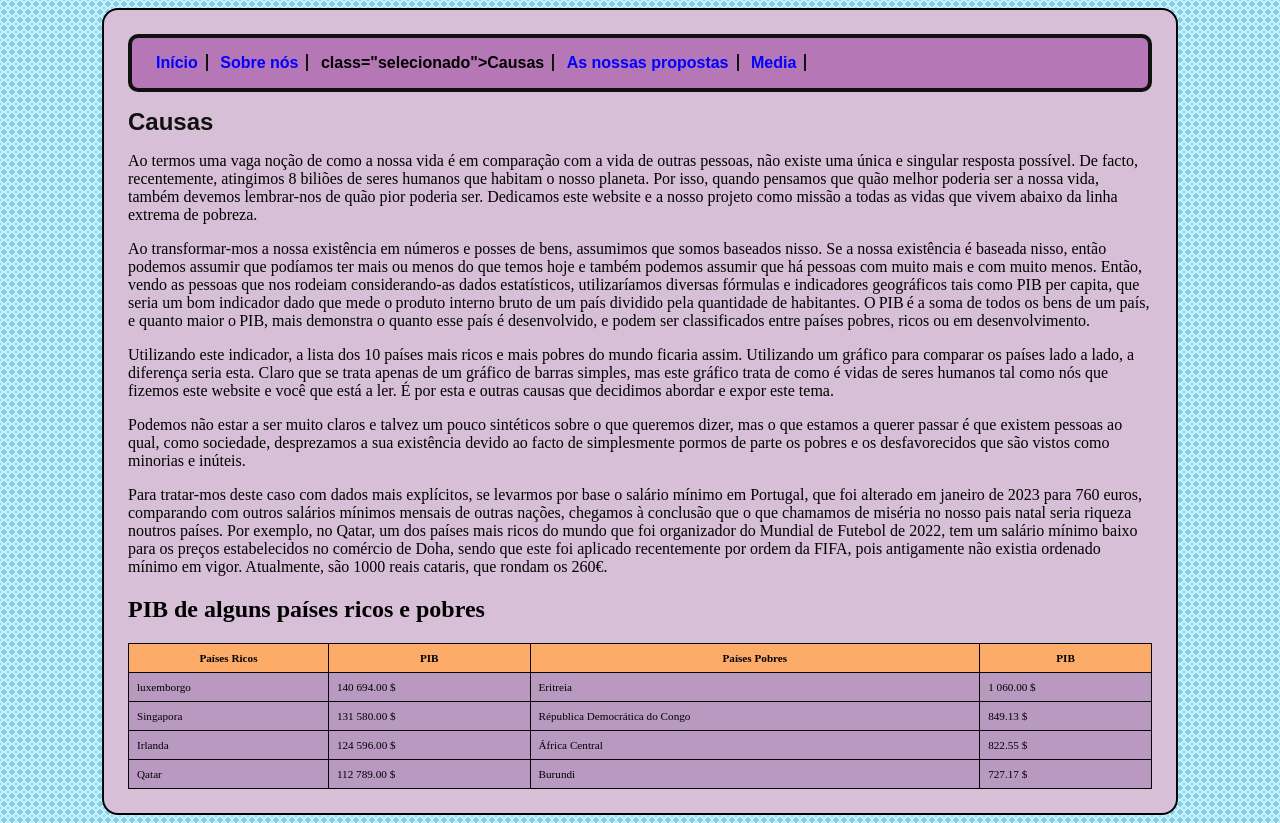
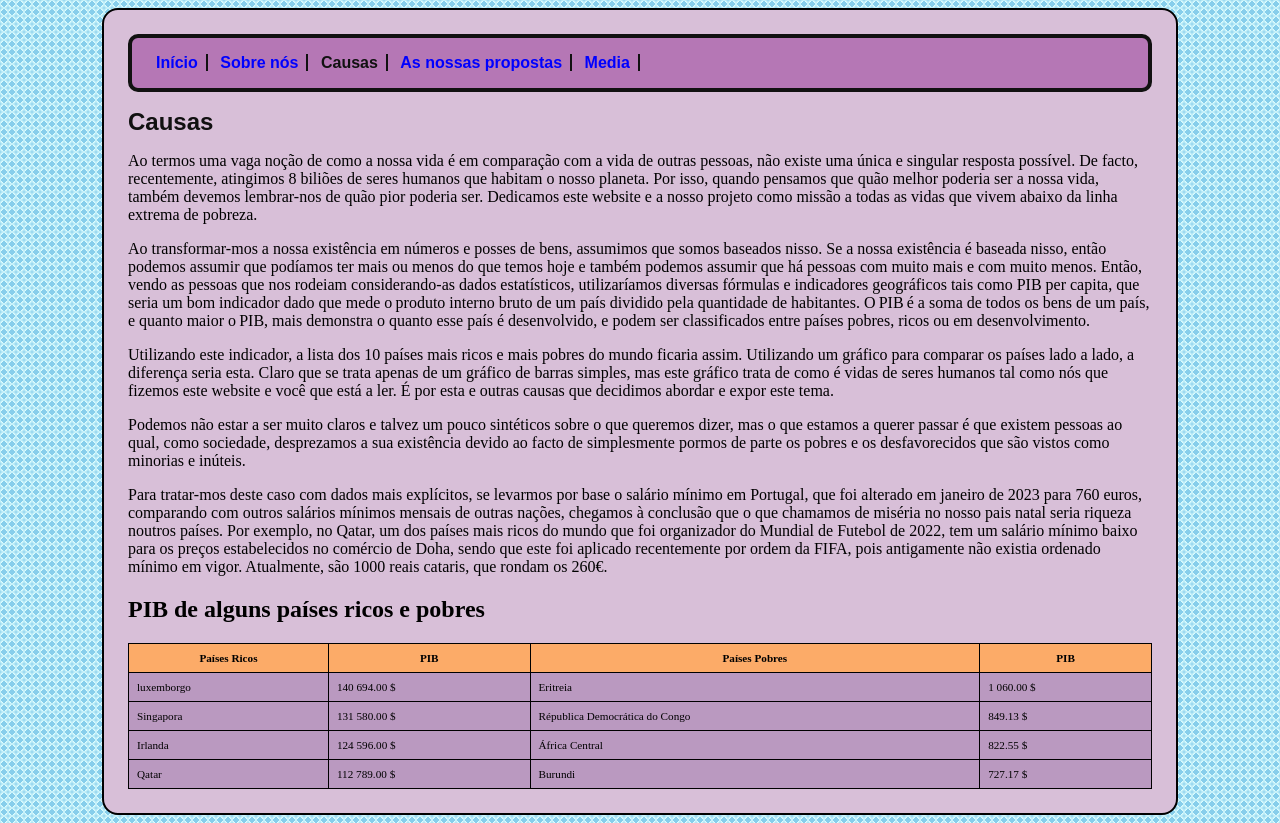
Before and after one commit to Toni7007/4WorldEquality, a plain HTML site: page Causas.html in a window 1280 px wide. Drawn offline with Linux system fonts and the light colour scheme.

Commit message:
Update Causas.html

```diff
--- a/Causas.html
+++ b/Causas.html
@@ -10,7 +10,7 @@
 		<ul>
 			<li><a href="index.html">Início</a></li>
 			<li><a href="Quem-somos.html">Sobre nós</a></li>
-			<li> class="selecionado">Causas</a></li>
+			<li><a class="selecionado">Causas</a></li>
 			<li><a href="As-nossas-propostas.html">As nossas propostas</a></li>
 			<li><a href="Media.html">Media</a></li>
 		</ul>
```
